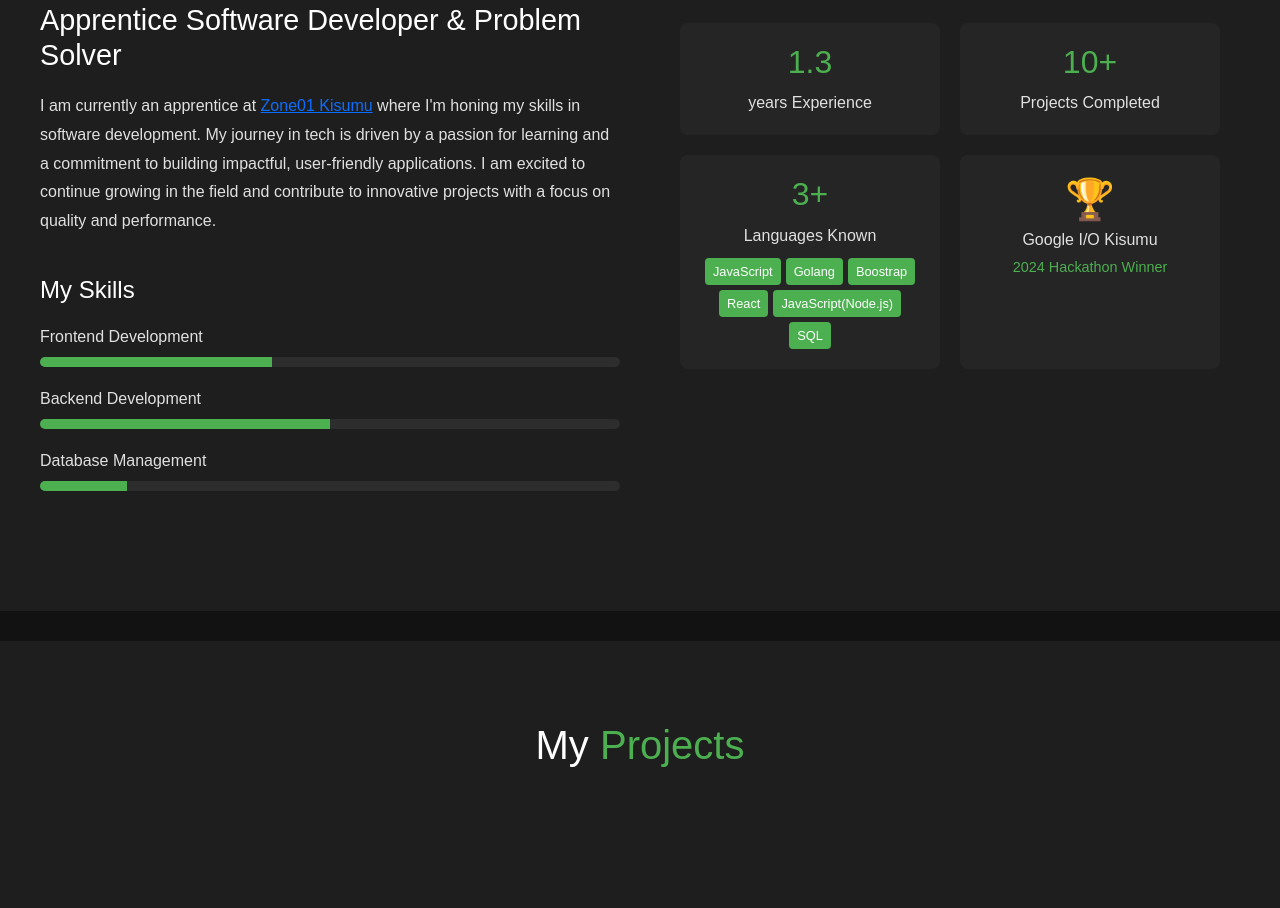
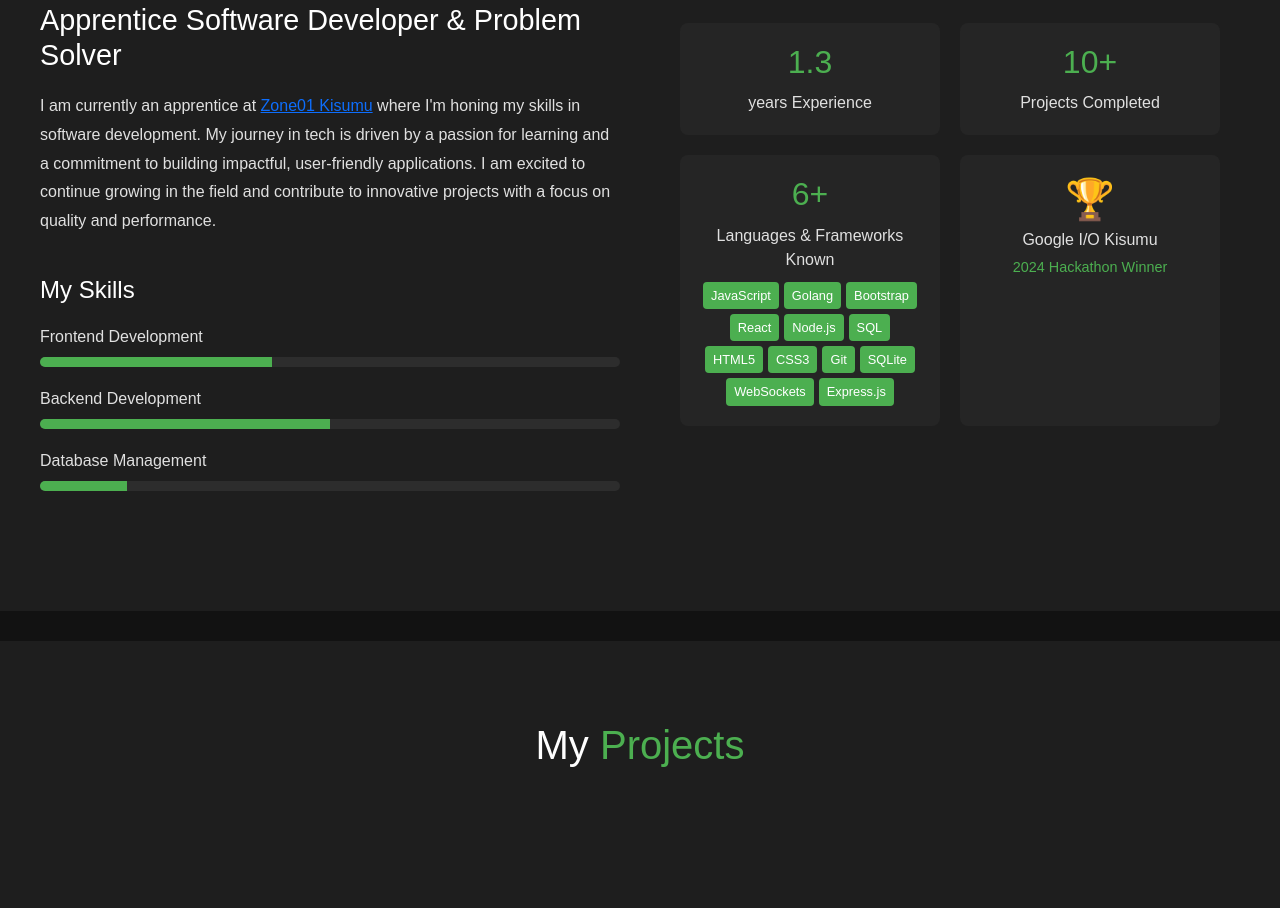
Before and after one commit to Siaka385/portfolio, a plain HTML site: page index.html in a window 1280 px wide. Shown: the part 1101-2009 px from the top of the page. Drawn offline with nearby package versions, Linux system fonts and the light colour scheme.

Commit message:
feat:add more frameworks and language known

```diff
--- a/index.html
+++ b/index.html
@@ -146,15 +146,21 @@
                                 <p>Projects Completed</p>
                             </div>
                             <div class="stat-item">
-                                <h4>3+</h4>
-                                <p>Languages  Known</p>
+                                <h4>6+</h4>
+                                <p>Languages & Frameworks Known</p>
                                 <div class="languages">
                                     <span>JavaScript</span>
                                     <span>Golang</span>
-                                     <span>Boostrap</span>
+                                    <span>Bootstrap</span>
                                     <span>React</span>
-                                    <span>JavaScript(Node.js)</span>
+                                    <span>Node.js</span>
                                     <span>SQL</span>
+                                    <span>HTML5</span>
+                                    <span>CSS3</span>
+                                    <span>Git</span>
+                                    <span>SQLite</span>
+                                    <span>WebSockets</span>
+                                    <span>Express.js</span>
                                 </div>
                             </div>
                             <div class="stat-item achievement">
```
